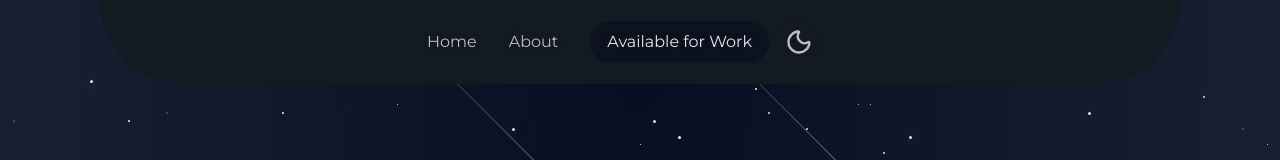
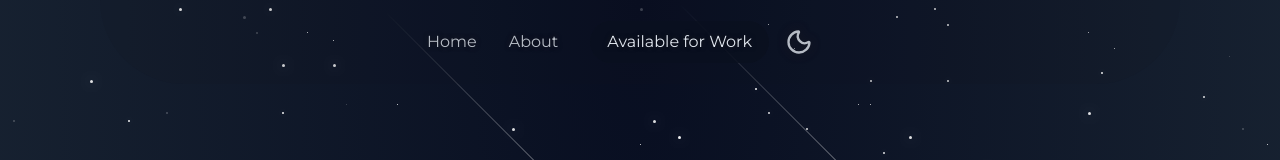
Before and after one commit to jennagmclaughlin/2025-portfolio, a React (Vite) app: page / in a window 1280 px wide. Shown: the top 160 px of the page. Built offline with nearby package versions, Linux system fonts and the light colour scheme.

Commit message:
fixed nav bg color on desktop

```diff
--- a/src/components/Nav/Navbar.jsx
+++ b/src/components/Nav/Navbar.jsx
@@ -22,7 +22,7 @@ export const Navbar = () => {
       className={`left-0 right-0 md:container px-3 md:rounded-b-full fixed w-full m-auto z-[999] transition-all duration-300 ${
         isScrolled
           ? "py-2 md:py-3 bg-background-color md:bg-background-color/55 backdrop-blur-md shadow-xs"
-          : "bg-background-color md:py-5 md:background-transparent"
+          : "bg-background-color md:py-5 md:bg-background-color/0"
       }`}
     >
       <div className="flex items-center justify-between md:justify-center md:space-x-8">
```
